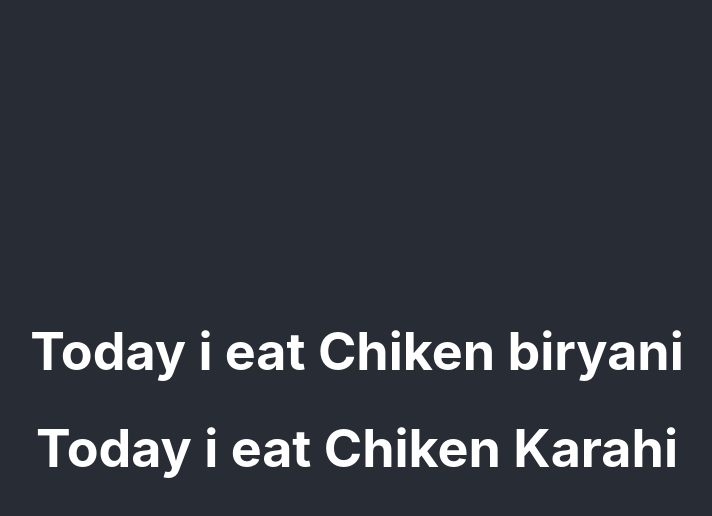
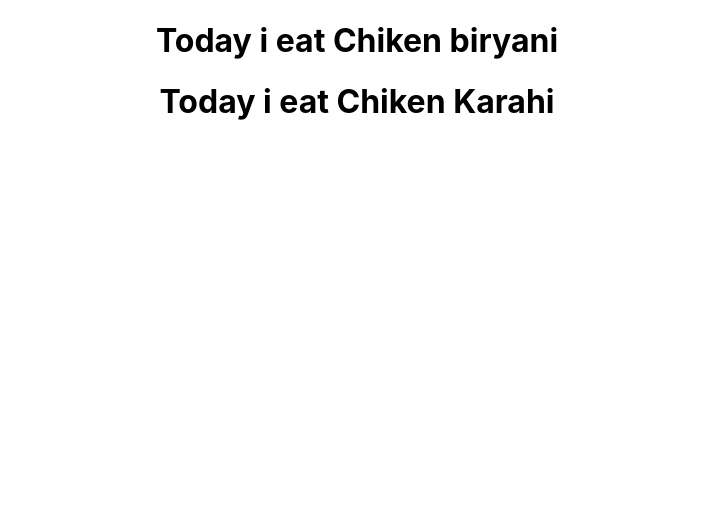
Before and after one commit to FahidHabib/first-react-app, a React (Create React App) app: page / in a window 1280 px wide. Shown: the top 516 px of the page, without its empty margins (283-995 px from the left). Built offline with nearby package versions, Linux system fonts and the light colour scheme.

Commit message:
Update App.js

```diff
--- a/src/App.js
+++ b/src/App.js
@@ -1,13 +1,12 @@
-import logo from './logo.svg';
+import React from 'react';
 import './App.css';
-import Dinner from './Dinner'
+import Dinner from './Dinner';
 
 function App() {
   return (
     <div className="App">
-      <header className="App-header">
+
         <Dinner></Dinner>
-      </header>
     </div>
   );
 }
```
